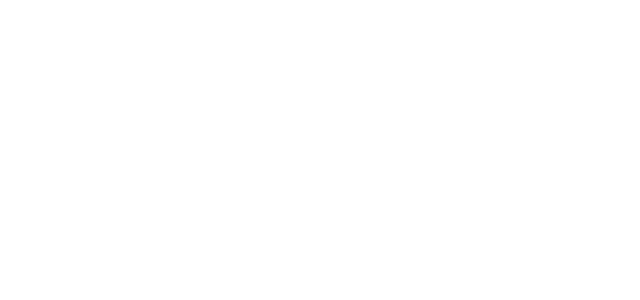
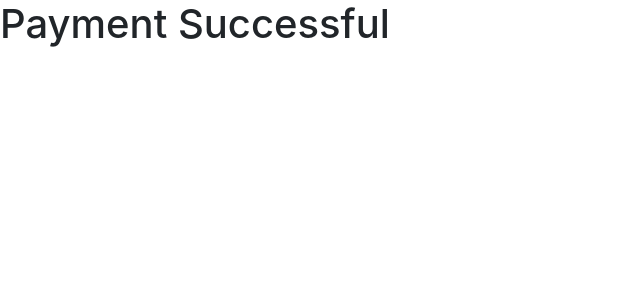
Before and after one commit to opolinad/momentu, a React (Create React App) app in the folder front/: page /success in a window 1280 px wide. Before the commit this address had no page. Shown: the top 300 px of the page, without its empty margins (0-640 px from the left). Built offline with nearby package versions, Linux system fonts and the light colour scheme; the HTML template or start-up script is replaced by a standard one.

Commit message:
add payment result

```diff
--- a/front/src/App.jsx
+++ b/front/src/App.jsx
@@ -4,6 +4,7 @@
 import Register from './components/Register/Register';
 import React from 'react';
 import './App.css';
+import { PaymentResult } from './components/PaymentResult/PaymentResult';
 
 function App() {
   const isUserLoogedIn = Boolean(localStorage.getItem('token'));
@@ -12,18 +13,18 @@
     <BrowserRouter>
       <Routes>
         <Route
-          path="/"
+          path='/'
           element={
-            isUserLoogedIn ? <CardContainer /> : <Navigate to="/login" />
+            isUserLoogedIn ? <CardContainer /> : <Navigate to='/login' />
           }
         />
         <Route
-          path="/login"
-          element={isUserLoogedIn ? <Navigate to="/" /> : <LogIn />}
+          path='/login'
+          element={isUserLoogedIn ? <Navigate to='/' /> : <LogIn />}
         />
-        <Route
-          path="/signup" element={ <Register />}
-        />
+        <Route path='/signup' element={<Register />} />
+        <Route path='/success' element={<PaymentResult />} />
+        <Route path='/cancel' element={<PaymentResult />} />
       </Routes>
     </BrowserRouter>
   );
--- /dev/null
+++ b/front/src/components/PaymentResult/PaymentResult.jsx
@@ -0,0 +1,10 @@
+import React from 'react';
+
+export const PaymentResult = () => {
+  const paymentResult = window.location.href.includes('success') ? 'Successful' : 'Failed';
+  return (
+    <div>
+      <h1>Payment { paymentResult }</h1>
+    </div>
+  );
+};
```
